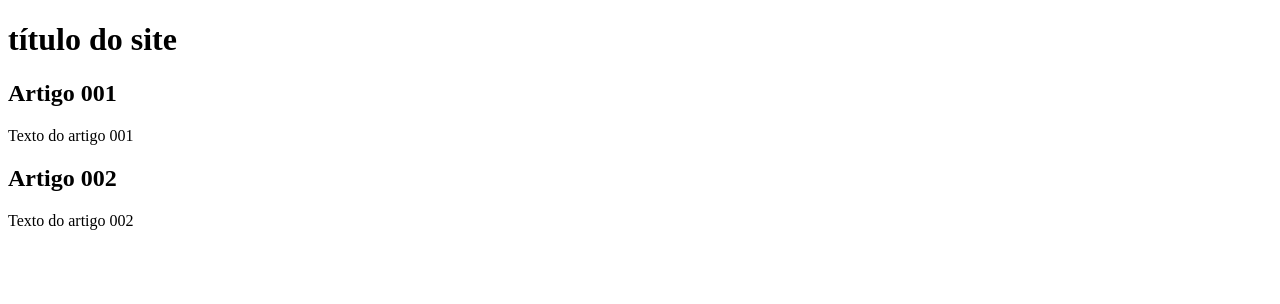
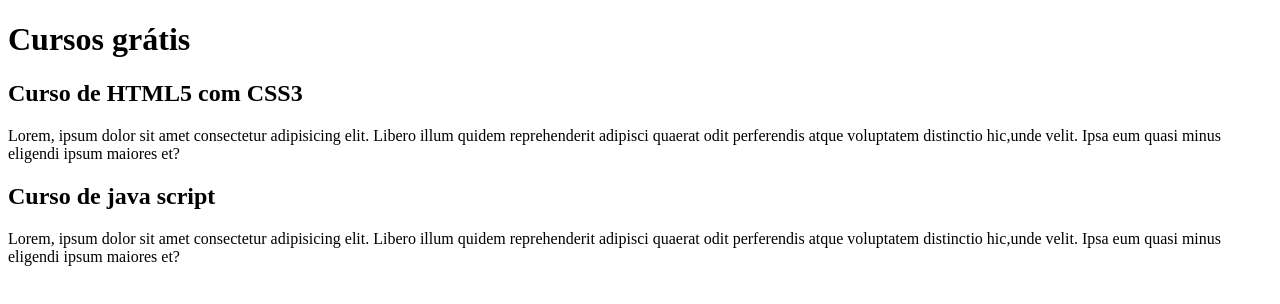
Before and after one commit to Caiocolas/projeto-site, a plain HTML site: page index.html in a window 1280 px wide. Drawn offline with Linux system fonts and the light colour scheme.

Commit message:
comecei a escrever o conteúdo

```diff
--- a/index.html
+++ b/index.html
@@ -9,15 +9,22 @@
 <body>
     <main>
         <header>
-            <h1>título do site</h1>
+            <h1>Cursos grátis</h1>
         </header>
         <article>
-            <h2>Artigo 001</h2>
-            <p>Texto do artigo 001</p>
+            <h2>Curso de HTML5 com CSS3</h2>
+            <p>Lorem, ipsum dolor sit amet consectetur adipisicing elit.
+                Libero illum quidem reprehenderit adipisci quaerat odit
+                perferendis atque voluptatem distinctio hic,unde velit.
+                Ipsa eum quasi minus eligendi ipsum maiores et?
+            </p>
         </article>
         <article>
-            <h2>Artigo 002</h2>
-            <p>Texto do artigo 002</p>
+            <h2>Curso de java script</h2>
+            <p>Lorem, ipsum dolor sit amet consectetur adipisicing elit.
+                Libero illum quidem reprehenderit adipisci quaerat odit
+                perferendis atque voluptatem distinctio hic,unde velit.
+                Ipsa eum quasi minus eligendi ipsum maiores et?</p>
         </article>
     </main>
 </body>
```
